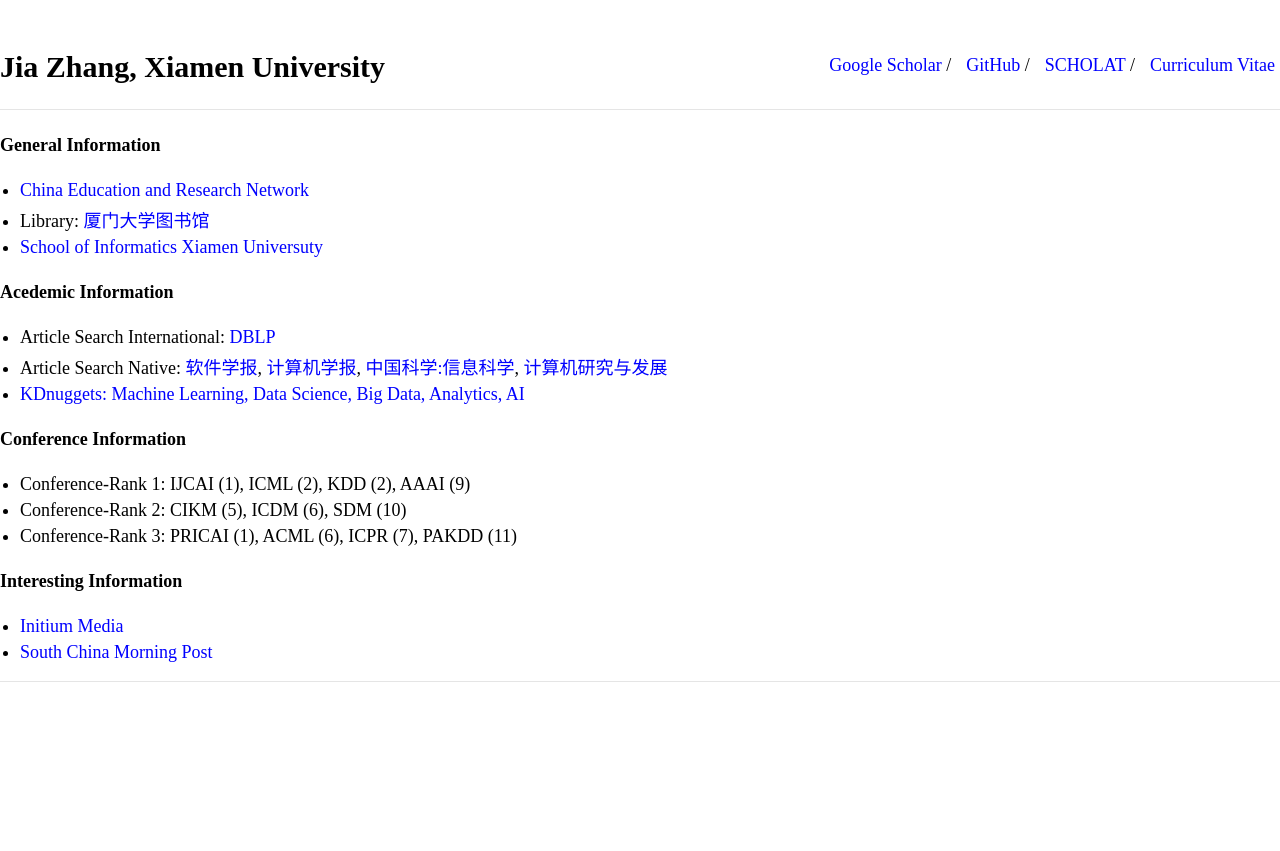
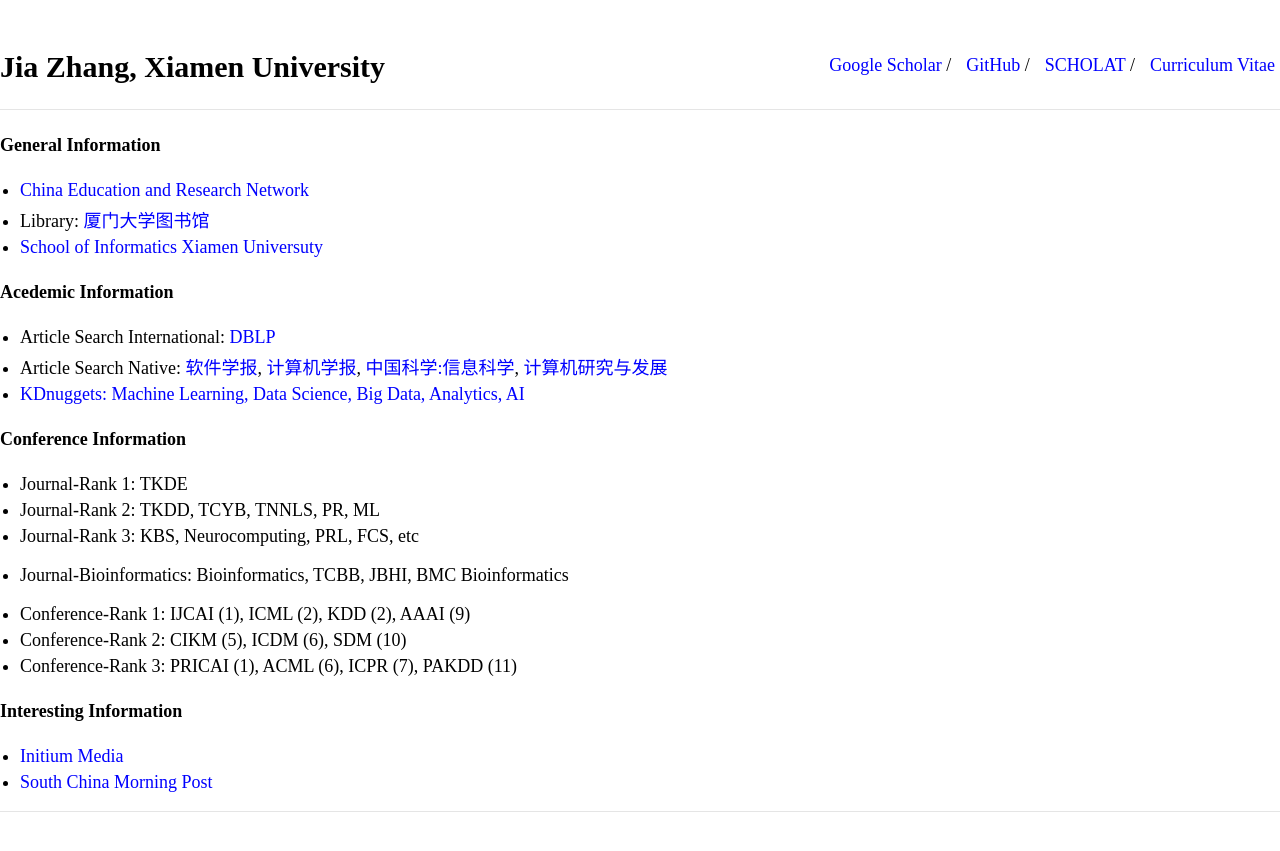
Before and after one commit to jiazhang-ml/jiazhang-ml.github.io, a Jekyll site: the page built from weblink.md, in a window 1280 px wide, cut to the strip 0-876 px from the top of the page. Shown: the top 851 px of the strip. Built offline with Jekyll 4.4.1, drawn with Linux system fonts in a browser that asks for light colours.

Commit message:
Update weblink.md

```diff
--- a/weblink.md
+++ b/weblink.md
@@ -16,6 +16,10 @@ layout: default
 * [KDnuggets: Machine Learning, Data Science, Big Data, Analytics, AI](https://www.kdnuggets.com/)
 
 #### Conference Information
+* Journal-Rank 1: TKDE
+* Journal-Rank 2: TKDD, TCYB, TNNLS, PR, ML
+* Journal-Rank 3: KBS, Neurocomputing, PRL, FCS, etc
+* Journal-Bioinformatics: Bioinformatics, TCBB, JBHI, BMC Bioinformatics
 
 * Conference-Rank 1: IJCAI (1), ICML (2), KDD (2), AAAI (9)
 * Conference-Rank 2: CIKM (5), ICDM (6), SDM (10)
```
